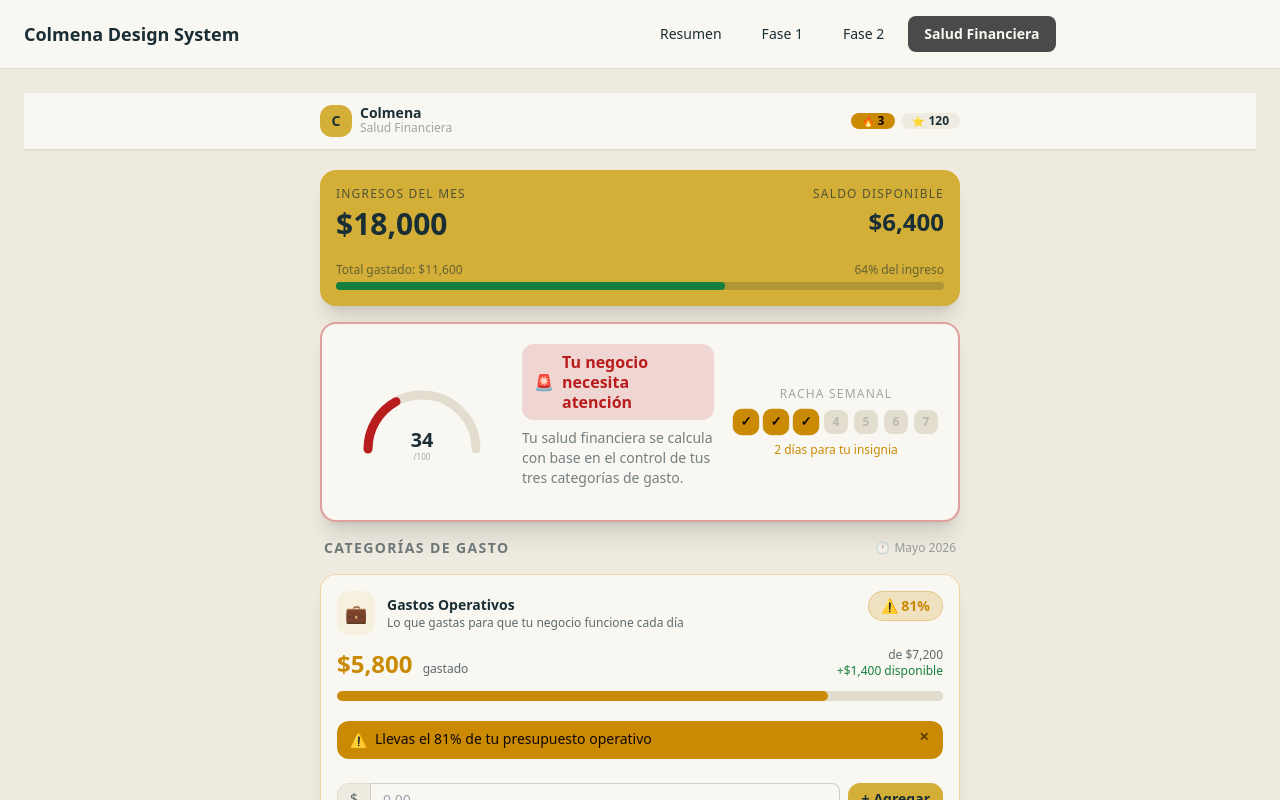
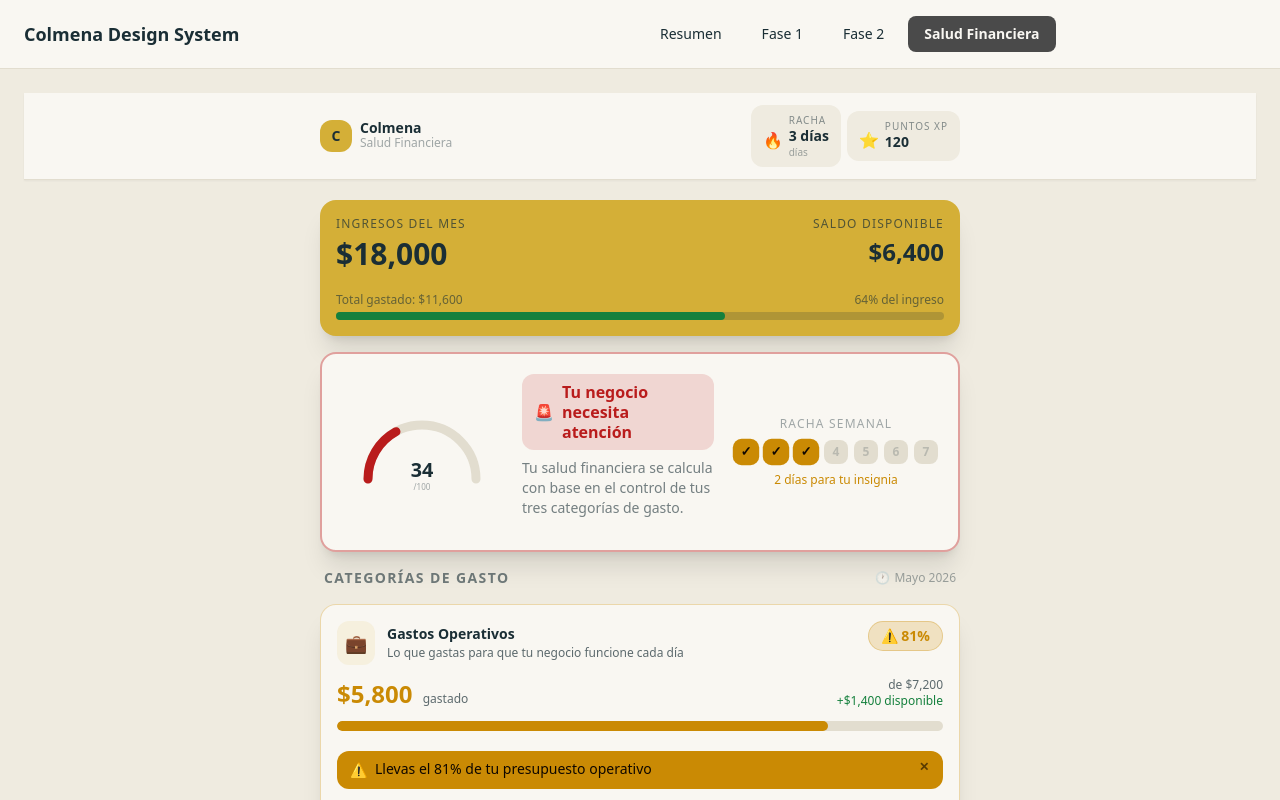
Before and after one commit to Aldepmo/colmena-ux-angular-system, an Angular app: page /salud-financiera in a window 1280 px wide. Shown: the top 800 px of the page. Built offline with nearby package versions, Linux system fonts and the light colour scheme.

Commit message:
feat: add StatCard component and update header to use atoms

```diff
--- a/src/app/components/atoms/index.ts
+++ b/src/app/components/atoms/index.ts
@@ -5,3 +5,4 @@ export * from './alert.component';
 export * from './progress-bar.component';
 export * from './streak-dot.component';
 export * from './modal.component';
+export * from './stat-card.component';
--- /dev/null
+++ b/src/app/components/atoms/stat-card.component.ts
@@ -0,0 +1,43 @@
+import { Component, Input } from '@angular/core';
+import { CommonModule } from '@angular/common';
+
+@Component({
+  selector: 'app-stat-card',
+  standalone: true,
+  imports: [CommonModule],
+  template: `
+    <div class="bg-base-200 rounded-xl px-3 py-2.5 flex items-center gap-2.5">
+      <span [class]="'w-4 h-4 shrink-0 ' + accentColor" aria-hidden="true">{{ icon }}</span>
+      <div>
+        <p class="text-[10px] text-base-content/50 leading-none uppercase tracking-widest">
+          {{ label }}
+        </p>
+        <p class="font-bold text-sm text-base-content leading-tight mt-0.5">
+          {{ value }}{{ sub ? ' ' + sub : '' }}
+        </p>
+        @if (sub) {
+          <p class="text-[10px] text-base-content/40 leading-none mt-0.5">{{ sub }}</p>
+        }
+      </div>
+    </div>
+  `
+})
+export class StatCardComponent {
+  @Input() icon: string = '📊';
+  @Input() accent: 'warning' | 'accent' | 'primary' = 'warning';
+  @Input() label: string = '';
+  @Input() value: string | number = '';
+  @Input() sub: string | null = null;
+
+  private get accentColors(): Record<string, string> {
+    return {
+      warning: 'text-warning',
+      accent: 'text-accent',
+      primary: 'text-primary',
+    };
+  }
+
+  get accentColor(): string {
+    return this.accentColors[this.accent] || 'text-warning';
+  }
+}
--- a/src/app/pages/salud-financiera.component.ts
+++ b/src/app/pages/salud-financiera.component.ts
@@ -3,13 +3,14 @@ import { CommonModule } from '@angular/common';
 import { ReactiveFormsModule, FormsModule } from '@angular/forms';
 import { COLMENA_DATA, ESTADO_INICIAL, type Categoria, type EstadoFinanciero } from '../models/colmena-data';
 import { TarjetaCategoriaComponent } from '../components/tarjeta-categoria.component';
+import { StatCardComponent } from '../components/atoms/stat-card.component';
 
 type EstadoAlerta = 'saludable' | 'advertencia' | 'critico';
 
 @Component({
   selector: 'app-salud-financiera',
   standalone: true,
-  imports: [CommonModule, ReactiveFormsModule, FormsModule, TarjetaCategoriaComponent],
+  imports: [CommonModule, ReactiveFormsModule, FormsModule, TarjetaCategoriaComponent, StatCardComponent],
   template: `
     <div class="bg-base-200 min-h-screen font-sans">
       <header class="bg-base-100 border-b border-base-300 shadow-sm">
@@ -24,14 +25,8 @@ type EstadoAlerta = 'saludable' | 'advertencia' | 'critico';
             </div>
           </div>
           <div class="flex items-center gap-1.5">
-            <div class="badge badge-warning badge-sm gap-0.5 text-[10px] py-1">
-              <span class="text-[10px]">🔥</span>
-              {{ estado().streak_dias }}
-            </div>
-            <div class="badge badge-ghost badge-sm gap-0.5 text-[10px] py-1">
-              <span class="text-[10px]">⭐</span>
-              {{ estado().xp_total }}
-            </div>
+            <app-stat-card icon="🔥" accent="warning" [label]="'Racha'" [value]="estado().streak_dias" sub="días"></app-stat-card>
+            <app-stat-card icon="⭐" accent="accent" [label]="'Puntos XP'" [value]="estado().xp_total"></app-stat-card>
           </div>
         </div>
       </header>
```
